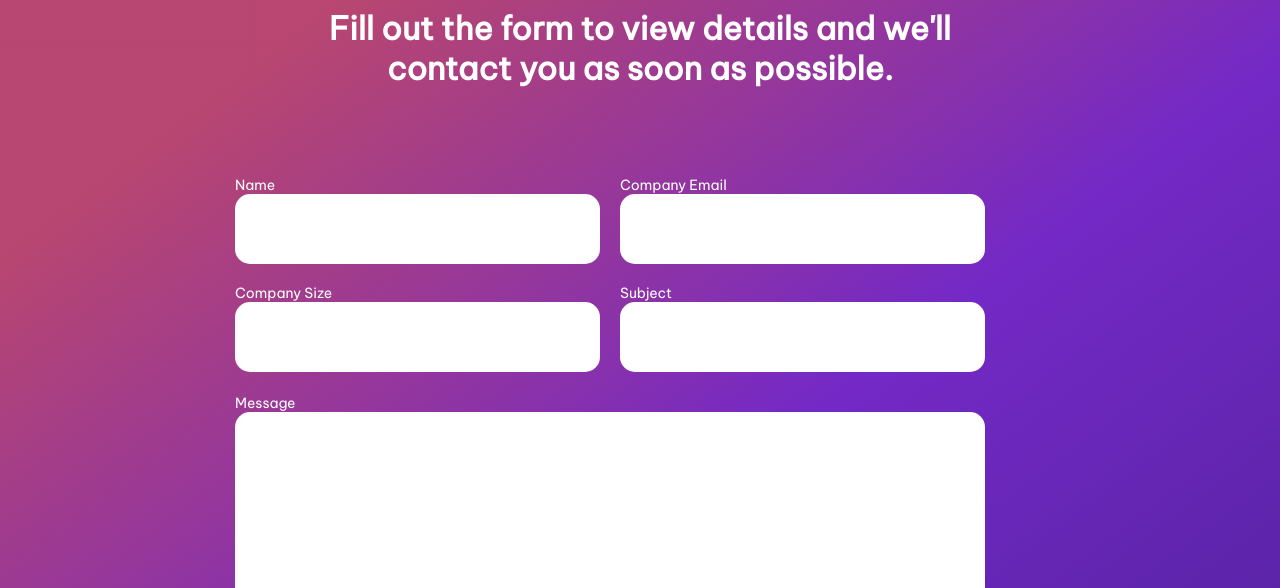
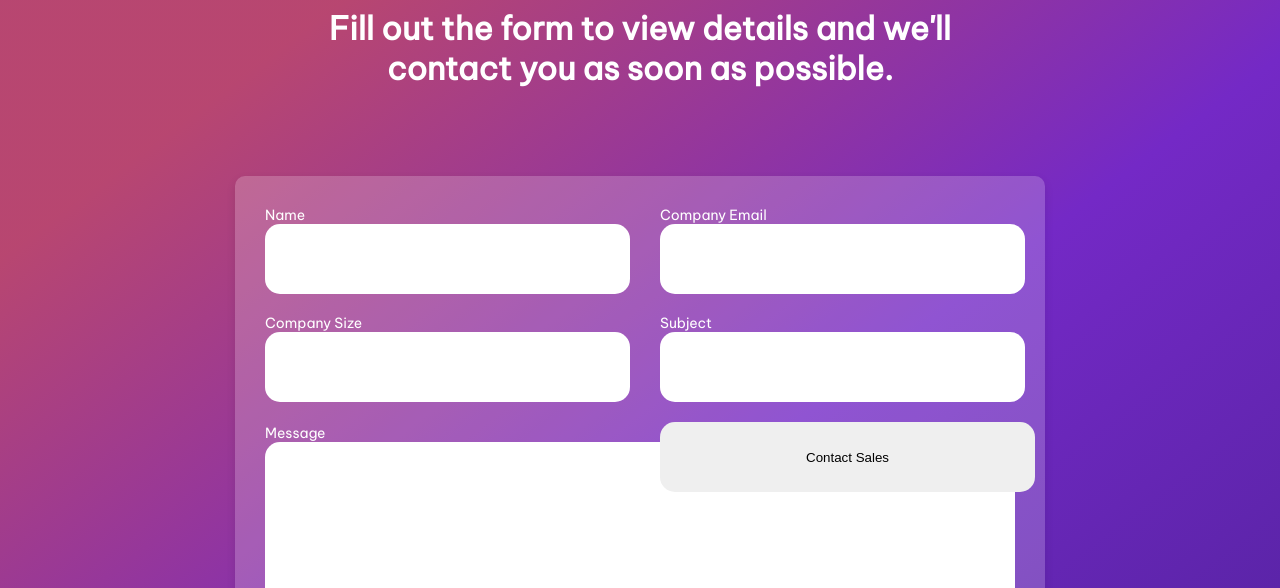
Before and after one commit to Arth97/devChallenge-contact-page, a plain HTML site: page index.html in a window 1280 px wide. Shown: the part 212-800 px from the top of the page. Drawn offline with Linux system fonts and the light colour scheme; files whose address does not match are found by name.

Commit message:
Fix use grid

```diff
--- a/css/styles.css
+++ b/css/styles.css
@@ -78,7 +78,22 @@ form {
 	height: 615px
 }
 
+.grid-card {
+	background-color: #FFFFFF33;
+	border-radius: 10px;
+	padding: 30px;
+	box-shadow: 0 4px 10px rgba(0, 0, 0, 0.1);
+
+	display: grid;
+	grid-template-columns: 50% 50%;
+	/* grid-template-rows: 1fr 1fr; */
+	grid-column-gap: 20px;
+	grid-row-gap: 20px;
+	/*Margen boton en cada input etc...*/
+}
+
 .inputs {
+	width: fit-content;
 	display: flex;
 	flex-direction: column;
 	align-items: flex-start;
@@ -92,10 +107,11 @@ input {
 textarea {
 	width: 750px;
 	height: 200px;
+	grid-column: span 2;
 }
 
 button {
-	width: 750px;
+	/* width: 750px; */
 	height: 70px;
 }
 
--- a/index.html
+++ b/index.html
@@ -20,37 +20,35 @@
 		<form action="submit">
 			<div class="grid-card">
 
-				<div style="display: flex; gap: 20px; margin-bottom: 20px">
 				<div class="inputs">
 					<label for="name">
 						Name
 					</label>
 					<input type="text">
 				</div>
+
 				<div class="inputs">
 					<label for="email">
 						Company Email
 					</label>
 					<input type="text">
 				</div>
-				</div>
 
-				<div style="display: flex; gap: 20px; margin-bottom: 20px;">
 				<div class="inputs">
 					<label for="company-size">
 						Company Size
 					</label>
 					<input type="text">
 				</div>
+
 				<div class="inputs">
 					<label for="subject">
 						Subject
 					</label>
 					<input type="text">
 				</div>
-				</div>
 
-				<div style="margin-bottom: 20px">
+				<div style="margin-bottom: 20px;" class="col-4">
 					<label for="message">
 						Message
 					</label>
```
Lines whose indentation alone changed are shown as unchanged.
